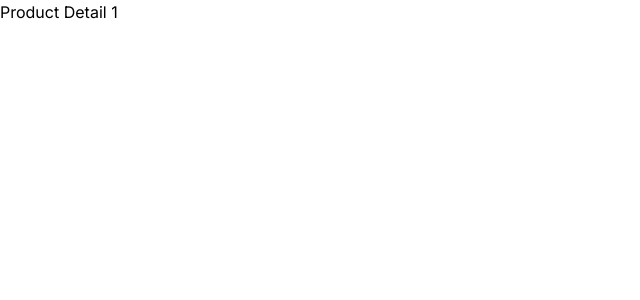
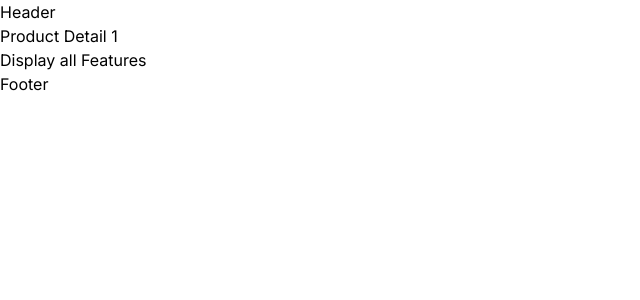
Before and after one commit to duong2604/nextjs-course, a Next.js app: page /products/1 in a window 1280 px wide. Shown: the top 300 px of the page, without its empty margins (0-640 px from the left). Built offline with nearby package versions, Linux system fonts and the light colour scheme.

Commit message:
Add header and footer to RootLayout component

```diff
--- a/src/app/layout.tsx
+++ b/src/app/layout.tsx
@@ -16,7 +16,11 @@
 }>) {
   return (
     <html lang="en">
-      <body className={inter.className}>{children}</body>
+      <body className={inter.className}>
+        <header>Header</header>
+        {children}
+        <footer>Footer</footer>
+      </body>
     </html>
   );
 }
--- /dev/null
+++ b/src/app/products/[productId]/layout.tsx
@@ -0,0 +1,12 @@
+import React from "react";
+
+const ProductDetailLayout = ({ children }: { children: React.ReactNode }) => {
+  return (
+    <div>
+      {children}
+      <p>Display all Features</p>
+    </div>
+  );
+};
+
+export default ProductDetailLayout;
```
